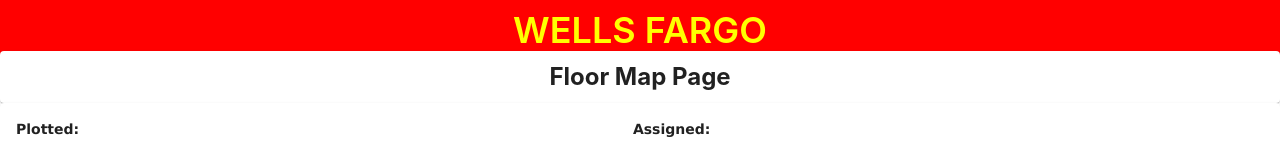
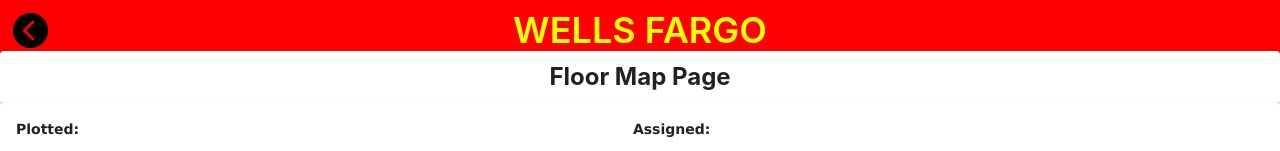
Before and after one commit to hari6/AngularAppProj, an Angular app: page /floormappage in a window 1280 px wide. Shown: the top 151 px of the page. Built offline with nearby package versions, Linux system fonts and the light colour scheme.

Commit message:
Go button changes

```diff
--- a/src/app/app.component.html
+++ b/src/app/app.component.html
@@ -29,4 +29,7 @@
             </div> -->
   </div>
   <router-outlet></router-outlet>
+  <meta name="viewport" content="width=device-width,initial-scale=1,maximum-scale=1,user-scalable=no">
+<meta http-equiv="X-UA-Compatible" content="IE=edge,chrome=1">
+<meta name="HandheldFriendly" content="true">
 </div>
--- a/src/app/landingpage/landingpage.component.html
+++ b/src/app/landingpage/landingpage.component.html
@@ -42,6 +42,10 @@
   </mat-grid-list> -->
 <!-- <mat-card> <div class='card-main'> -->
   <!-- <div class='card-main'> -->
+    <meta name="viewport" content="width=device-width,initial-scale=1,maximum-scale=1,user-scalable=no">
+    <meta http-equiv="X-UA-Compatible" content="IE=edge,chrome=1">
+    <meta name="HandheldFriendly" content="true">
+
   <mat-grid-list class= 'card-main' cols="2" rowHeight="4:1" >
     <!-- <div class="card-container" > -->
     <mat-grid-tile class="card-container">
--- a/src/app/map-page/map-page.component.css
+++ b/src/app/map-page/map-page.component.css
@@ -17,6 +17,21 @@
     color: yellow;
     font-weight: 600; */
   }
+
+  .back-btn {
+    height: 35px;
+    width: 35px;
+    color: red;
+    background-attachment: relative;
+    background-color: red;
+    display: inline-block;
+    font-size: 20px;
+    position: absolute;
+    padding-top: 1%;
+    padding-left: 1%;
+
+  }
+
   .card {
     padding-top: 4%;
     align-content: center;
--- a/src/app/map-page/map-page.component.html
+++ b/src/app/map-page/map-page.component.html
@@ -1,4 +1,5 @@
 <!-- <p>map-page works!</p> -->
+<img (click)="goBack()" class='back-btn' src="./assets/images/backbtn.png" />
 <div class='card'>
   <mat-card> <div class='card-header'>
     {{pageTitle}} </div>
--- a/src/app/map-page/map-page.component.ts
+++ b/src/app/map-page/map-page.component.ts
@@ -1,5 +1,6 @@
 import { Component, OnInit } from '@angular/core';
 import { Router } from '@angular/router';
+import { Location } from "@angular/common"
 
 @Component({
   selector: 'app-map-page',
@@ -8,12 +9,15 @@
 })
 export class MapPageComponent implements OnInit {
   public pageTitle = 'Floor Map Page';
-  constructor(private route: Router) {  }
+  constructor(private route: Router,
+    private location: Location) {  }
 
     ngOnInit(){
 
     }
-
+    goBack(){
+      this.location.back();
+  }
 
 
 }
--- a/src/app/seatmanagement/seatmanagement.component.css
+++ b/src/app/seatmanagement/seatmanagement.component.css
@@ -94,3 +94,15 @@
     size: 40%;
     color: red;
   }
+
+  .Gobtn {
+    height: 30px;
+    width: 60px;
+    background-color: rosybrown;
+    font-weight: bolder;
+    font-size: 16px;
+  }
+
+  .button-row {
+    padding-top: 2%;
+  }
--- a/src/app/seatmanagement/seatmanagement.component.html
+++ b/src/app/seatmanagement/seatmanagement.component.html
@@ -81,10 +81,10 @@
       </div>
 
       <section>
-        <div class="btn-label"></div>
+        <div class="btn-label">
         <div class="button-row">
           <!-- <button mat-flat-button>Basic</button> -->
-          <button mat-flat-button color="primary" (click)="clickEvent()" routerLinkActive='active'
+          <button mat-flat-button class= "Gobtn" color="primary" (click)="clickEvent()" routerLinkActive='active'
             [routerLink]="['/floormappage']">Go
           </button>
           <!-- <button mat-flat-button color="accent">Accent</button>
@@ -92,6 +92,7 @@
               <button mat-flat-button disabled>Disabled</button>
               <a mat-flat-button href="https://www.google.com/" target="_blank">Link</a> -->
         </div>
+      </div>
       </section>
     </div>
   </div>
```
